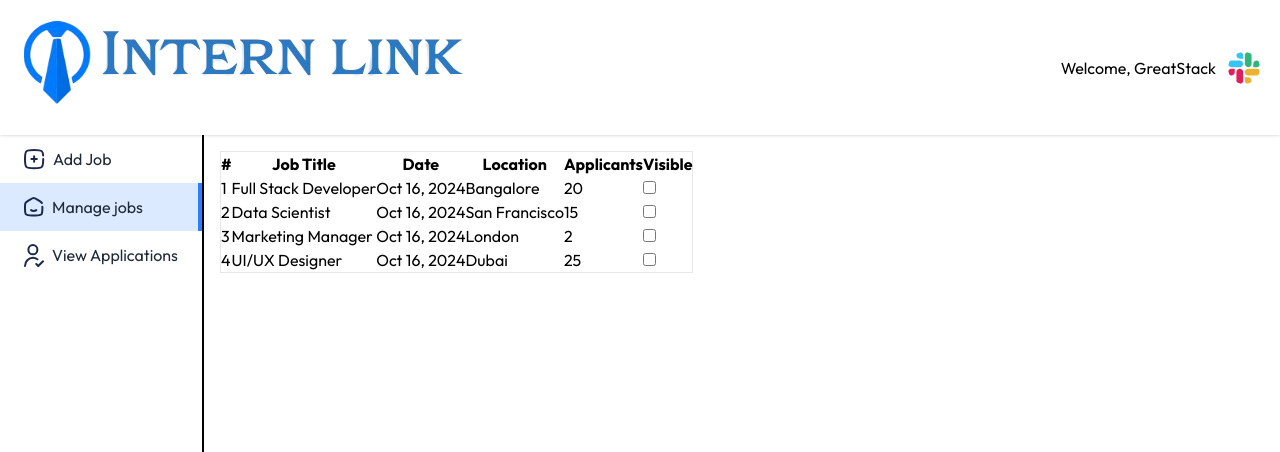
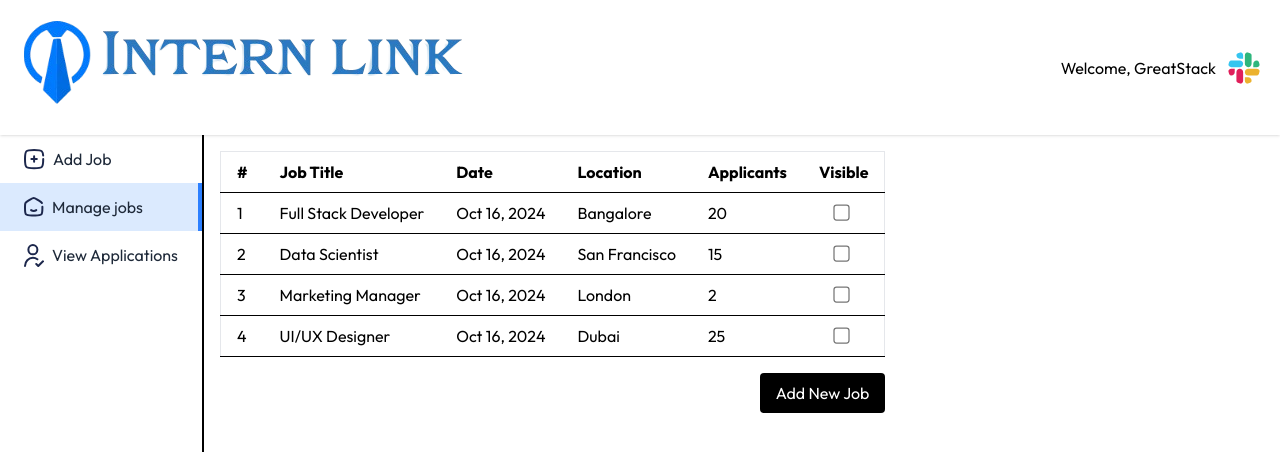
Before and after one commit to kulindupr/Y3S2-ITPM, a React (Vite) app in the folder client/: page /dashboard/manage-jobs in a window 1280 px wide. Shown: the top 452 px of the page. Built offline with nearby package versions, Linux system fonts and the light colour scheme.

Commit message:
Refactor ManageJobs component: enhance table structure with improved styling and layout for better readability.

```diff
--- a/client/src/pages/ManageJobs.jsx
+++ b/client/src/pages/ManageJobs.jsx
@@ -9,25 +9,25 @@
             <table className='min-w-full bg-white border border-gray-200 max-sm:text-sm'>
                 <thead>
                     <tr>
-                        <th>#</th>
-                        <th>Job Title</th>
-                        <th>Date</th>
-                        <th>Location</th>
-                        <th>Applicants</th>
-                        <th>Visible</th>
+                        <th className='py-2 px-4 border-b text-left max-sm:hidden'>#</th>
+                        <th className='py-2 px-4 border-b text-left'>Job Title</th>
+                        <th className='py-2 px-4 border-b text-left max-sm:hidden'>Date</th>
+                        <th className='py-2 px-4 border-b text-left max-sm:hidden'>Location</th>
+                        <th className='py-2 px-4 border-b text-center'>Applicants</th>
+                        <th className='py-2 px-4 border-b text-left'>Visible</th>
 
                     </tr>
                     </thead>
                     <tbody>
                         {manageJobsData.map((job, index) => (
-                            <tr key={index}>
-                            <td>{index+1}</td>
-                            <td>{job.title}</td>
-                            <td>{moment(job.date).format('ll')}</td>
-                            <td>{job.location}</td>
-                            <td>{job.applicants}</td>
-                            <td>
-                                <input type="checkbox" />
+                            <tr key={index} className='text-gar-700'>
+                            <td className='py-2 px-4 border-b max-sm:hidden'>{index+1}</td>
+                            <td className='py-2 px-4 border-b'>{job.title}</td>
+                            <td className='py-2 px-4 border-b max-sm:hidden'>{moment(job.date).format('ll')}</td>
+                            <td className='py-2 px-4 border-b max-sm:hidden'>{job.location}</td>
+                            <td className='py-2 px-4 border-b '>{job.applicants}</td>
+                            <td className='py-2 px-4 border-b '>
+                                <input  className='scale-125 ml-4'type="checkbox" />
                             </td>
 
                             </tr>
@@ -38,6 +38,9 @@
             </table>
 
          </div>
+         <div className='flex justify-end mt-4'>
+            <button className='bg-black text-white py-2  px-4 rounded cursor-pointer'>Add New Job</button>
+         </div>
     </div>
   )
 }
```
